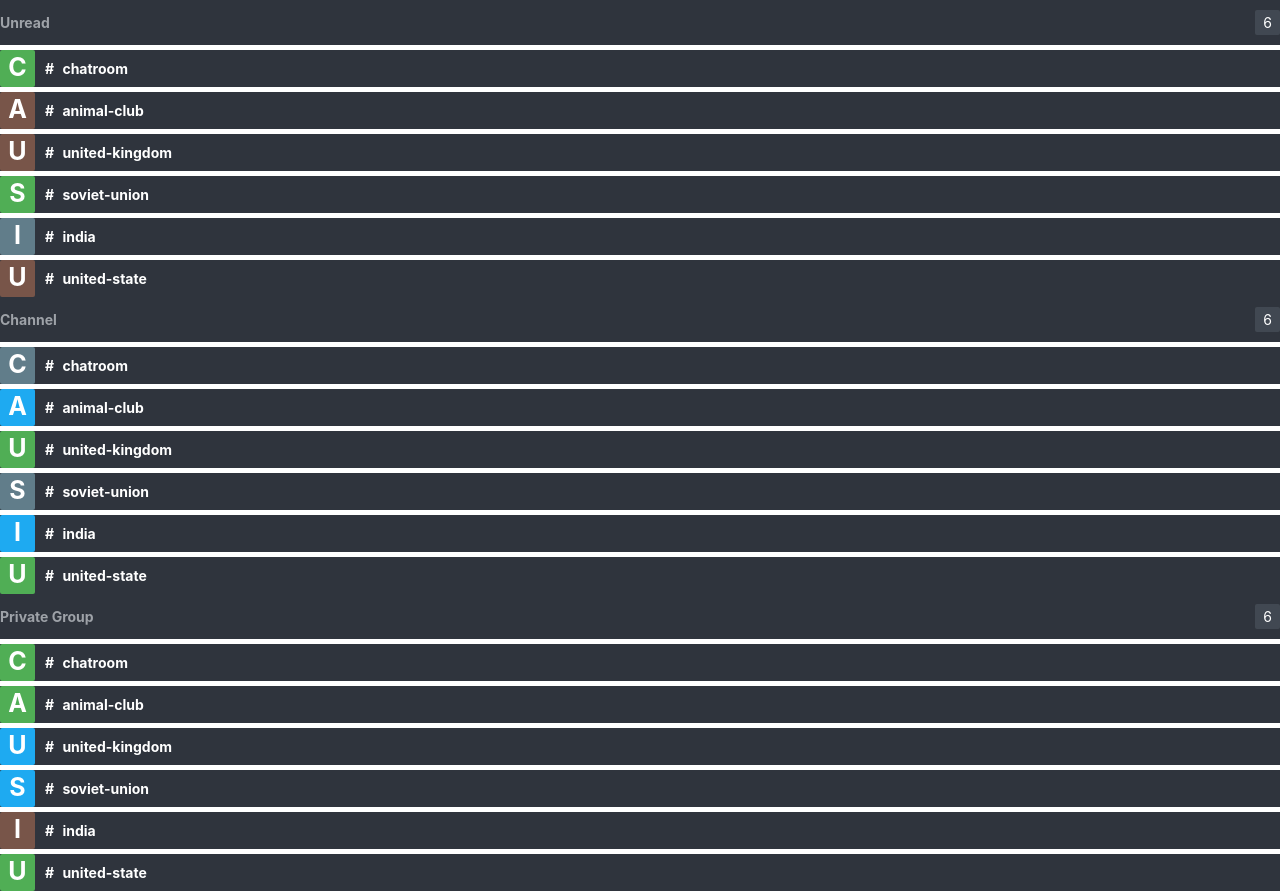
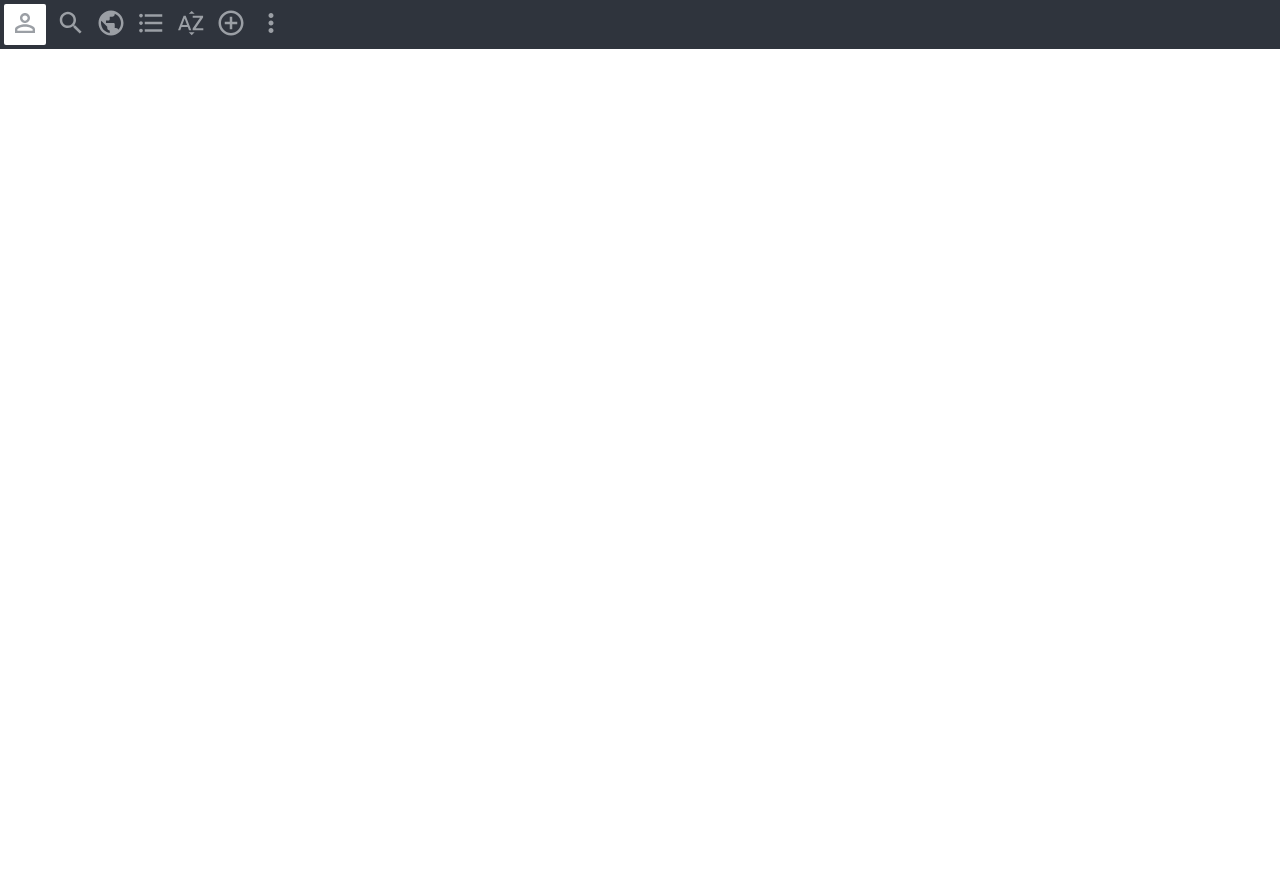
Before and after one commit to tuyenpy/react-socket-chat-app, a React (Create React App) app: page / in a window 1280 px wide. After the commit the page ends 800 px from the top, so only its background shows below. Built offline with nearby package versions, Linux system fonts and the light colour scheme.

Commit message:
Add - Top Menu Component

```diff
--- a/src/App.js
+++ b/src/App.js
@@ -1,18 +1,12 @@
 import React from 'react';
 import './App.css';
-import ChannelList from './component/ChannelList/ChannelList';
-import HigherOrderChannelComponent from './component/HigherOrderChannelComponent/HigherOrderChannelComponent';
 
-const WithChannelComponent = HigherOrderChannelComponent({title: "Channel"}, ChannelList);
-const WithUnreadComponent = HigherOrderChannelComponent({title: "Unread"}, ChannelList);
-const WithPrivateGroupComponent = HigherOrderChannelComponent({title: "Private Group"}, ChannelList)
+import Menu from './component/Menu/Menu';
 
 
 const App = () => {
   return <div className="App">
-    <WithUnreadComponent />
-    <WithChannelComponent />
-    <WithPrivateGroupComponent />
+    <Menu />
   </div>
 }
 
--- /dev/null
+++ b/src/component/Account/Account.css
@@ -0,0 +1,5 @@
+.Account-avatar {
+  padding: 4px 6px;
+  border-radius: 2px;
+  background-color: #ffffff;
+}
--- /dev/null
+++ b/src/component/Account/Account.js
@@ -0,0 +1,24 @@
+import React from 'react';
+import './Account.css';
+import PersonOutlineIcon from '@material-ui/icons/PersonOutline';
+
+const styleIcon = {
+  color: "#9B9FA5",
+  fontSize: 30
+}
+
+const Account = (props) => {
+  let { avatar } = props;
+  return(
+    <div className="Account">
+      <div className="Account-avatar">
+        {avatar}
+      </div>
+    </div>
+  )
+}
+
+Account.defaultProps = {
+  avatar: <PersonOutlineIcon style={styleIcon} />
+}
+export default Account;
--- /dev/null
+++ b/src/component/Menu/Menu.css
@@ -0,0 +1,10 @@
+.Menu {
+  display: flex;
+  align-items: center;
+  padding: 4px;
+  background-color: #2F343D;
+}
+
+.Menu *:not(:first-child) {
+  margin-left: 10px;
+}
--- /dev/null
+++ b/src/component/Menu/Menu.js
@@ -0,0 +1,54 @@
+import React from 'react';
+import './Menu.css';
+import Account from '../Account/Account';
+import SearchOutlinedIcon from '@material-ui/icons/SearchOutlined';
+import PublicOutlinedIcon from '@material-ui/icons/PublicOutlined';
+import FormatListBulletedOutlinedIcon from '@material-ui/icons/FormatListBulletedOutlined';
+import SortByAlphaOutlinedIcon from '@material-ui/icons/SortByAlphaOutlined';
+import AddCircleOutlineOutlinedIcon from '@material-ui/icons/AddCircleOutlineOutlined';
+import MoreVertIcon from '@material-ui/icons/MoreVert';
+
+const styleIcon = {
+  color: "#9B9FA5",
+  fontSize: 30
+}
+
+const Menu = () => {
+  return(
+    <div className="Menu">
+      <div className="Menu-account">
+        <Account />
+      </div>
+      <div className="Menu-search">
+        <SearchOutlinedIcon style={styleIcon}/>
+
+      </div>
+      <div className="Menu-public">
+        <PublicOutlinedIcon style={styleIcon}/>
+
+      </div>
+
+      <div className="Menu-list">
+        <FormatListBulletedOutlinedIcon style={styleIcon}/>
+
+      </div>
+
+      <div className="Menu-sort">
+        <SortByAlphaOutlinedIcon style={styleIcon}/>
+
+      </div>
+
+      <div className="Menu-create">
+        <AddCircleOutlineOutlinedIcon style={styleIcon}/>
+
+      </div>
+      <div className="Menu-more">
+        <MoreVertIcon style={styleIcon}/>
+
+      </div>
+
+    </div>
+  )
+}
+
+export default Menu;
```
